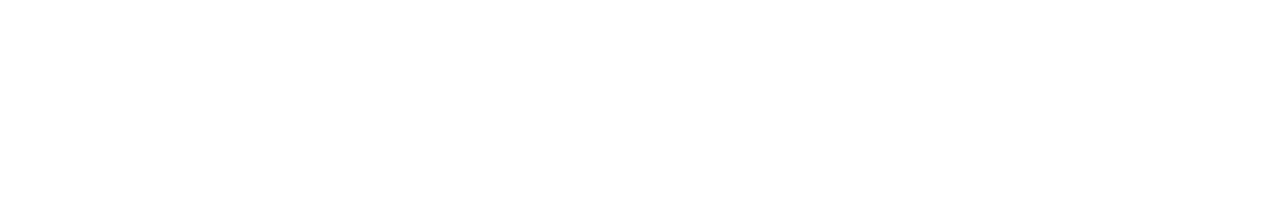
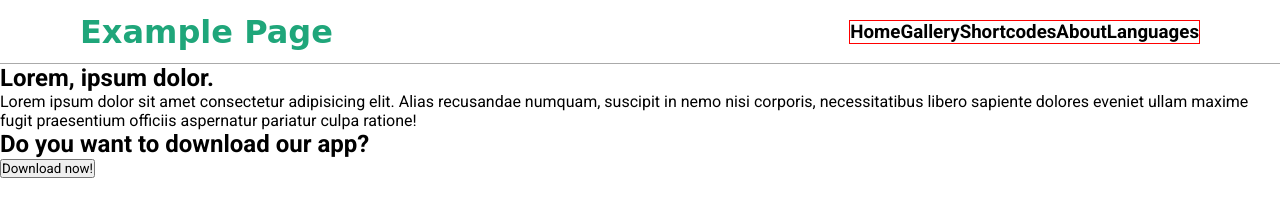
Before and after one commit to Rickydlcc/ExamplePage1, a plain HTML site: page Index.html in a window 1280 px wide. Drawn offline with Linux system fonts and the light colour scheme; a web font is replaced by a local one.

Commit message:
Almost finishing the nav

```diff
--- a/Index.html
+++ b/Index.html
@@ -1,12 +1,57 @@
 <!DOCTYPE html>
 <html lang="en">
-<head>
-    <meta charset="UTF-8">
-    <meta http-equiv="X-UA-Compatible" content="IE=edge">
-    <meta name="viewport" content="width=device-width, initial-scale=1.0">
+  <head>
+    <meta charset="UTF-8" />
+    <meta http-equiv="X-UA-Compatible" content="IE=edge" />
+    <meta name="viewport" content="width=device-width, initial-scale=1.0" />
     <title>Document</title>
-</head>
-<body>
-
-</body>
+    <link rel="stylesheet" href="main.css">
+  </head>
+  <body>
+    <nav>
+      <h2>Example Page</h2>
+      <ul>
+        <li>
+          <h3>Home</h3>
+        </li>
+        <li>
+          <h3>Gallery</h3>
+        </li>
+        <li>
+          <h3>Shortcodes</h3>
+        </li>
+        <li>
+          <h3>About</h3>
+        </li>
+        <li>
+          <h3>Languages</h3>
+        </li>
+      </ul>
+    </nav>
+    <main>
+      <div class="viewer">
+        <div class="viewer-content">
+          <div class="viewer-info">
+            <h2>Lorem, ipsum dolor.</h2>
+            <p>
+              Lorem ipsum dolor sit amet consectetur adipisicing elit. Alias
+              recusandae numquam, suscipit in nemo nisi corporis, necessitatibus
+              libero sapiente dolores eveniet ullam maxime fugit praesentium
+              officiis aspernatur pariatur culpa ratione!
+            </p>
+          </div>
+          <div class="viewer-downloadArea">
+            <h2>Do you want to download our app?</h2>
+            <div class="viewer-downloadButton">
+              <button>Download now!</button>
+            </div>
+          </div>
+        </div>
+      </div>
+      <article></article>
+      <aside></aside>
+      <footer></footer>
+    </main>
+    <script src="app.js"></script>
+  </body>
 </html>
--- a/main.css
+++ b/main.css
@@ -1,5 +1,39 @@
-*{
-    margin: 0;
-    padding: 0;
-    box-sizing: border-box;
+@import url("https://fonts.googleapis.com/css2?family=Roboto:ital,wght@0,100;0,300;0,400;0,500;0,700;0,900;1,100;1,300;1,400;1,500;1,700;1,900&display=swap");
+@import url("https://fonts.googleapis.com/css2?family=ZCOOL+KuaiLe&display=swap");
+
+* {
+  margin: 0;
+  padding: 0;
+  box-sizing: border-box;
+  font-family: "Roboto", sans-serif;
 }
+:root {
+  --primaryColor: #1fa67a;
+}
+nav {
+  /*  Delete this */
+  border-bottom: 0.1px #aaa solid;
+  /*  */
+
+  width: 100%;
+  height: 8vh;
+
+  background-color: #fff;
+  display: flex;
+  justify-content: space-between;
+  align-items: center;
+  padding: 0 10vh;
+}
+nav h2 {
+  font-size: 2rem;
+  font-family: "ZCOOL KuaiLe", cursive;
+
+  color: var(--primaryColor);
+}
+nav ul {
+  /*  Delete this */
+  border: 1px solid red;
+  /*  */
+  list-style: none;
+  display: flex;
+}
```
